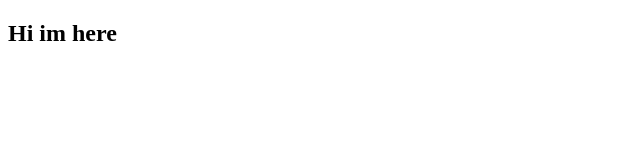
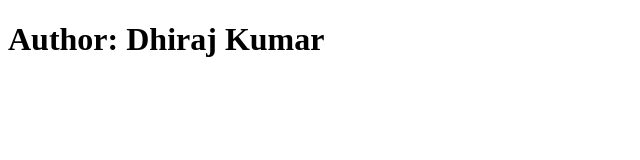
Before and after one commit to Dhiraj9851/f2, a plain HTML site: page index.html in a window 1280 px wide. Shown: the whole page, without its empty margins (0-640 px from the left). Drawn offline with Linux system fonts and the light colour scheme.

Commit message:
updated fix

```diff
--- a/index.html
+++ b/index.html
@@ -7,6 +7,6 @@
     <title>Document</title>
 </head>
 <body>
-    <h2>Hi im here</h2>
+    <h1>Author: Dhiraj Kumar</h1>
 </body>
 </html>
```
